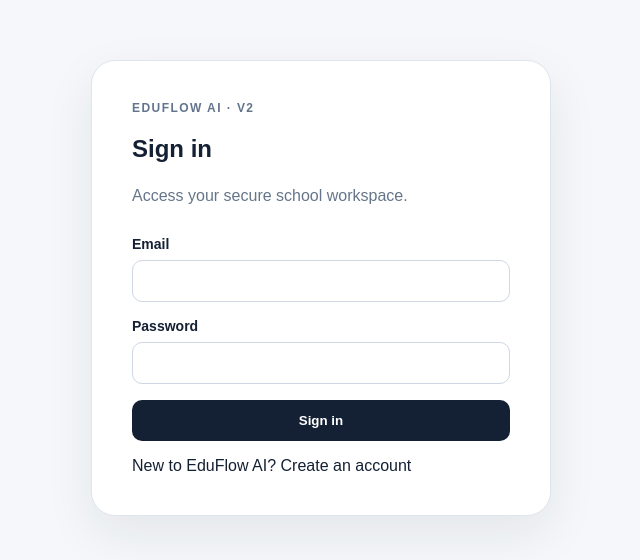
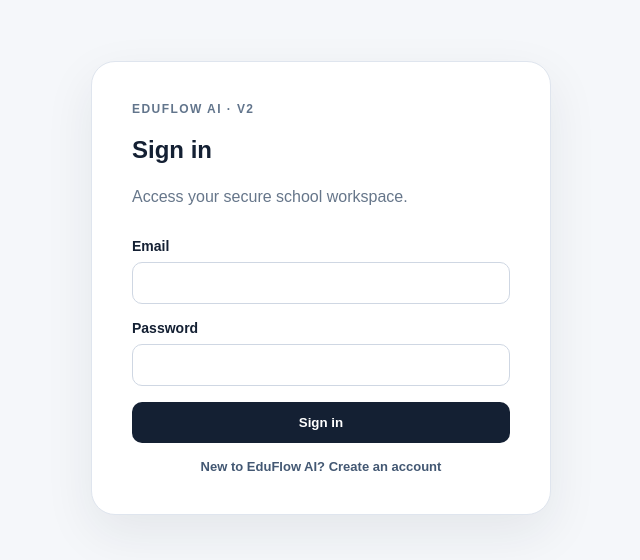
Before and after one commit to MrOmerMohammed/eduflow-ai, a Next.js app: page /auth/login in a window 1280 px wide. Shown: the part 112-672 px from the top of the page, without its empty margins (319-959 px from the left). Built offline with nearby package versions, Linux system fonts and the light colour scheme; no server answers.

Commit message:
style: polish v2 authentication navigation

```diff
--- a/src/app/globals.css
+++ b/src/app/globals.css
@@ -9,6 +9,8 @@
 .auth-form input, .setup-form input { width: 100%; padding: 12px 14px; border: 1px solid #cfd7e3; border-radius: 10px; font: inherit; }
 .auth-form button, .setup-form button { padding: 13px 16px; border: 0; border-radius: 10px; background: #142033; color: white; font-weight: 700; cursor: pointer; }
 .auth-form button:disabled, .setup-form button:disabled { opacity: .6; cursor: wait; }
+.auth-link { text-align: center; color: #435873; font-size: 13px; font-weight: 700; }
+.auth-link:hover { text-decoration: underline; }
 .error { margin: 0; color: #b42318; font-size: 14px; }
 .success { margin: 0; color: #17643d; font-size: 14px; }
 .eyebrow { margin: 0 0 10px; font-size: 12px; font-weight: 800; letter-spacing: .12em; text-transform: uppercase; color: #62758c; }
```
